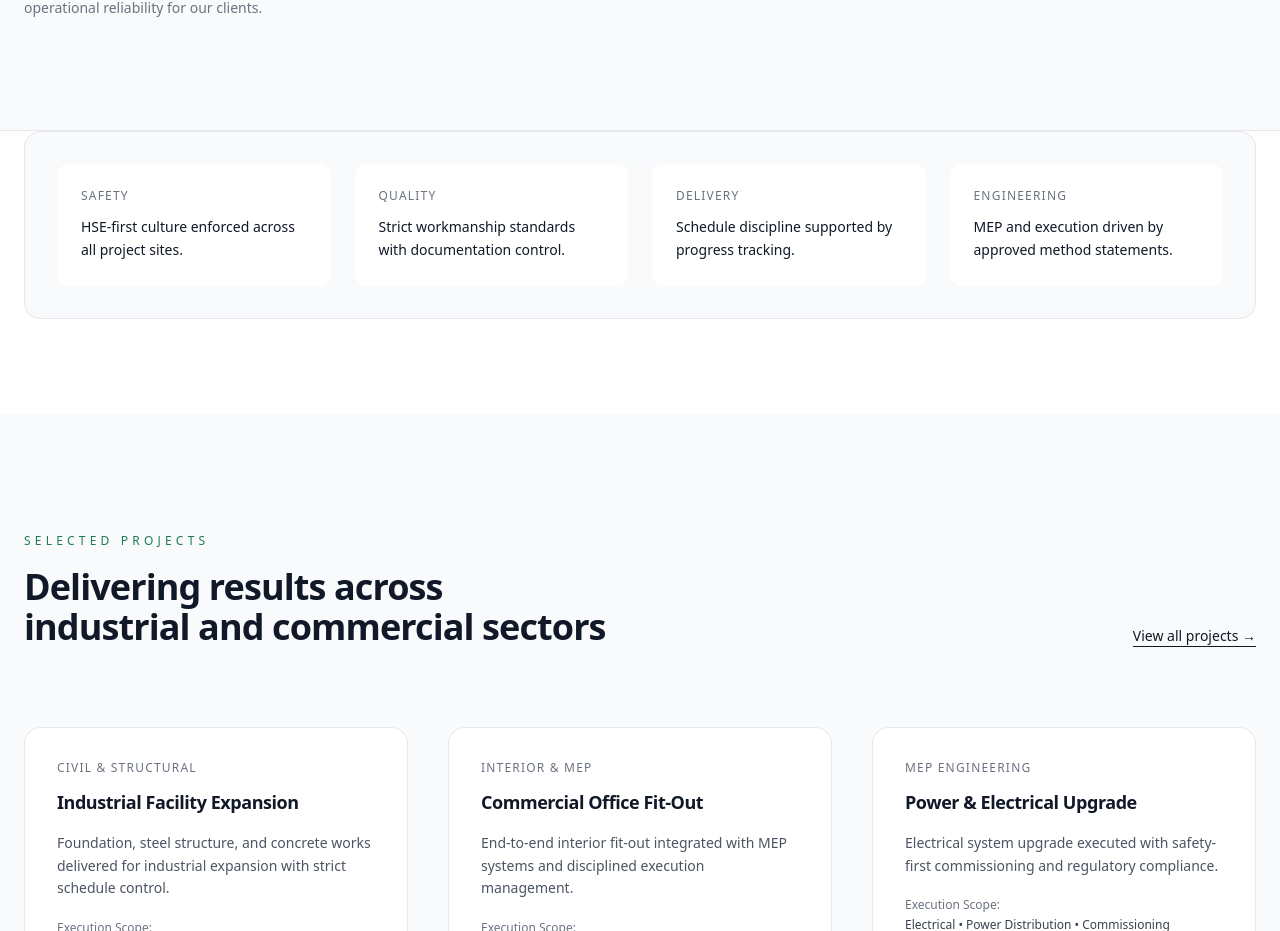
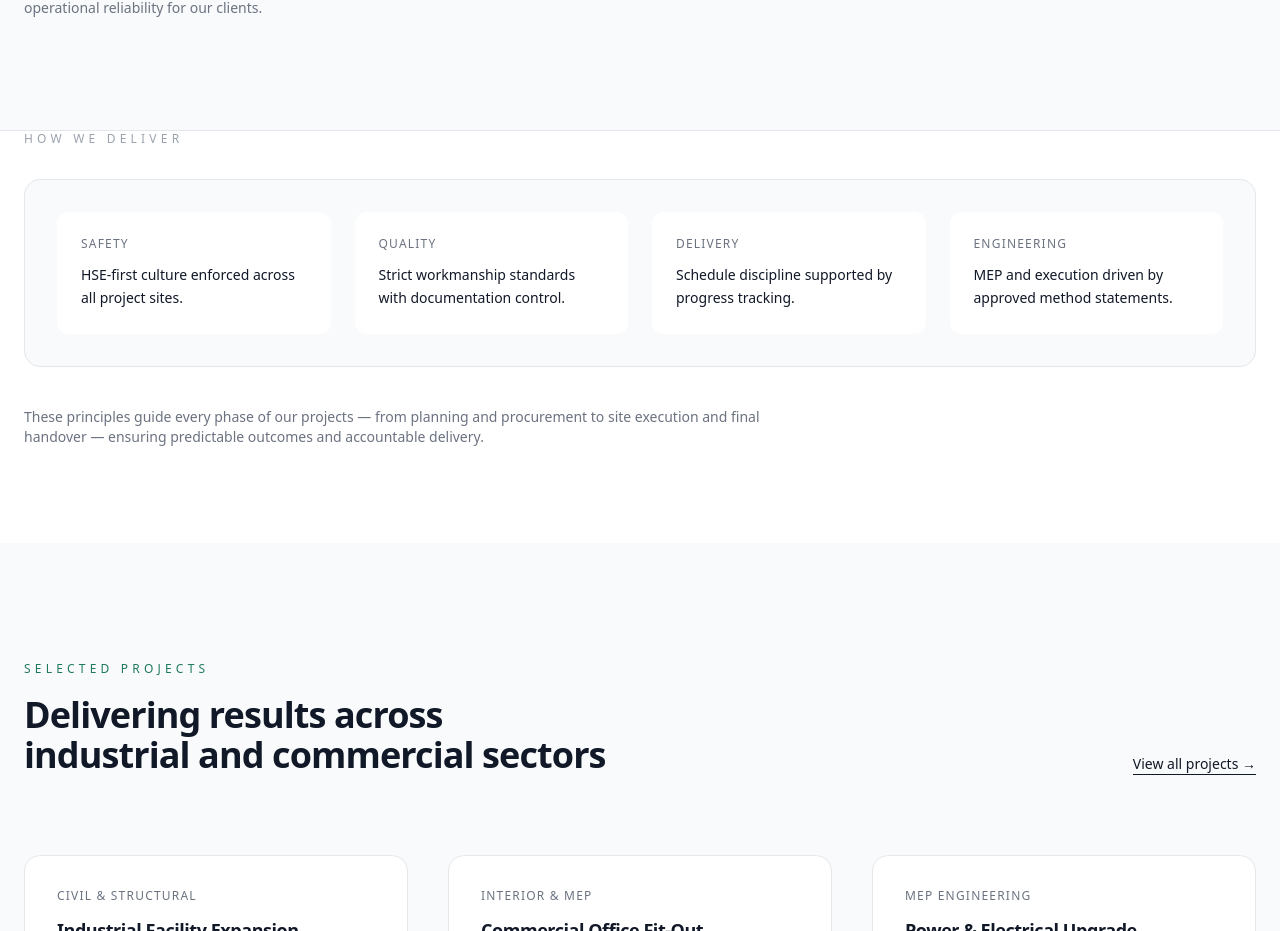
Before and after one commit to herlan-syihabudin/Bhaskara, a Next.js app: page / in a window 1280 px wide. Shown: the part 2777-3708 px from the top of the page. Built offline with nearby package versions, Linux system fonts and the light colour scheme.

Commit message:
Update TrustBar.tsx

```diff
--- a/components/home/TrustBar.tsx
+++ b/components/home/TrustBar.tsx
@@ -21,12 +21,19 @@ export default function TrustBar() {
   return (
     <section className="bg-white">
       <div className="container-bbm pb-24">
+        {/* INTRO (TAMBAHAN, HALUS) */}
+        <div className="max-w-2xl mb-8">
+          <p className="text-xs tracking-[0.35em] text-gray-400 uppercase">
+            HOW WE DELIVER
+          </p>
+        </div>
+
         <div className="border border-gray-200 rounded-2xl bg-gray-50 p-6 md:p-8">
           <div className="grid gap-6 sm:grid-cols-2 lg:grid-cols-4">
             {stats.map((s) => (
               <div
                 key={s.k}
-                className="bg-white rounded-xl p-6"
+                className="bg-white rounded-xl p-6 transition hover:shadow-sm"
               >
                 <div className="text-xs tracking-widest text-gray-500 uppercase">
                   {s.k}
@@ -39,6 +46,15 @@ export default function TrustBar() {
             ))}
           </div>
         </div>
+
+        {/* TRUST ANCHOR (TAMBAHAN) */}
+        <div className="mt-10 max-w-3xl">
+          <p className="text-sm text-gray-500">
+            These principles guide every phase of our projects — from planning
+            and procurement to site execution and final handover — ensuring
+            predictable outcomes and accountable delivery.
+          </p>
+        </div>
       </div>
     </section>
   );
```
